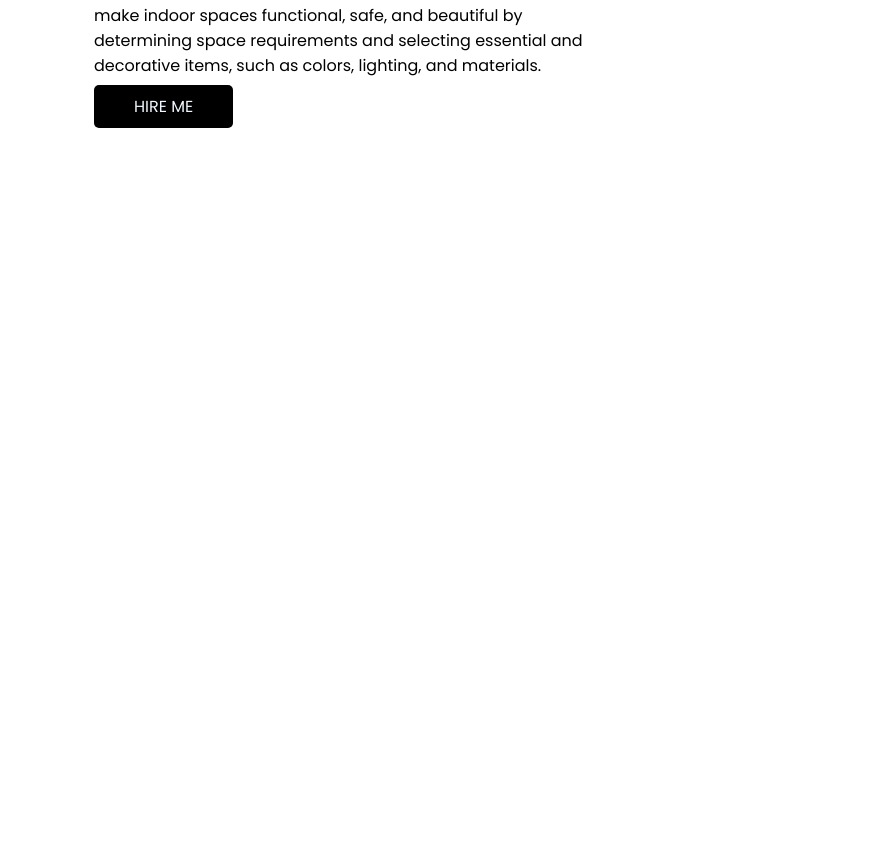
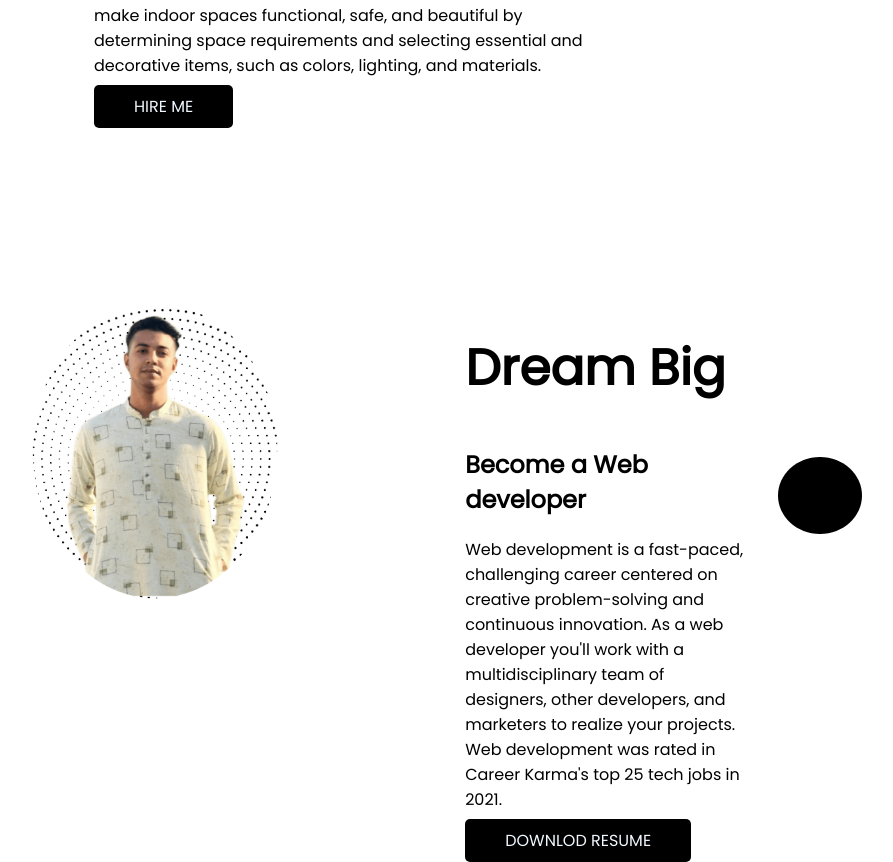
Before and after one commit to HossainAshraf/developer-portfolilo, a plain HTML site: page index.html in a window 1280 px wide. Shown: the part 514-1376 px from the top of the page, without its empty margins (86-979 px from the left). Before the commit the page ends 800 px from the top, so only its background shows below. Drawn offline with Linux system fonts and the light colour scheme.

Commit message:
big dream added

```diff
--- a/index.html
+++ b/index.html
@@ -36,6 +36,31 @@
 
     </section>
 
+    <section class="Dream">
+        <div>
+            <img class="half-width" src="images/ashraf-bg-1.png" alt="">
+
+        </div>
+
+
+        <div>
+            <h1>Dream Big</h1>
+            <h2>Become a Web developer</h2>
+            <p>Web development is a fast-paced, challenging career centered on creative problem-solving and continuous
+                innovation. As a web developer you'll work with a multidisciplinary team of designers, other developers,
+                and marketers to realize your projects. Web development was rated in Career Karma's top 25 tech jobs in
+                2021.
+
+            </p>
+            <a class="hire-me" target="_blank" href="https://www.linkedin.com/in/ashraf-zidan-497a67216/">DOWNLOD
+                RESUME</a>
+
+
+
+        </div>
+
+    </section>
+
 </body>
 
 </html>
--- a/style.css
+++ b/style.css
@@ -14,6 +14,7 @@ h1 {
 section {
 
     display: flex;
+
 }
 
 .half-width {
@@ -23,7 +24,7 @@ section {
 
 .half-width img {
 
-    width: 80%;
+    width: 70%;
 }
 
 .hire-me {
@@ -41,3 +42,15 @@ section {
     padding-top: 100px;
     padding-left: 150px;
 }
+
+.Dream {
+    background-image: url(images/black-bg.png);
+
+    background-repeat: no-repeat;
+    background-position: right;
+    padding-top: 150px;
+    padding-right: 450px;
+
+
+
+}
```
